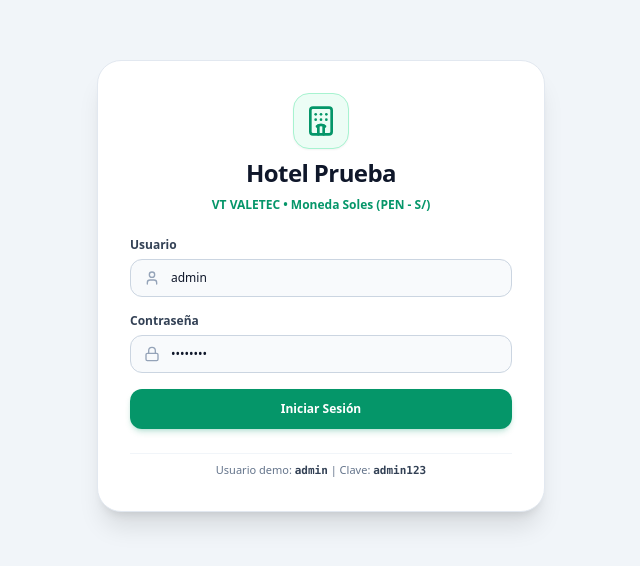
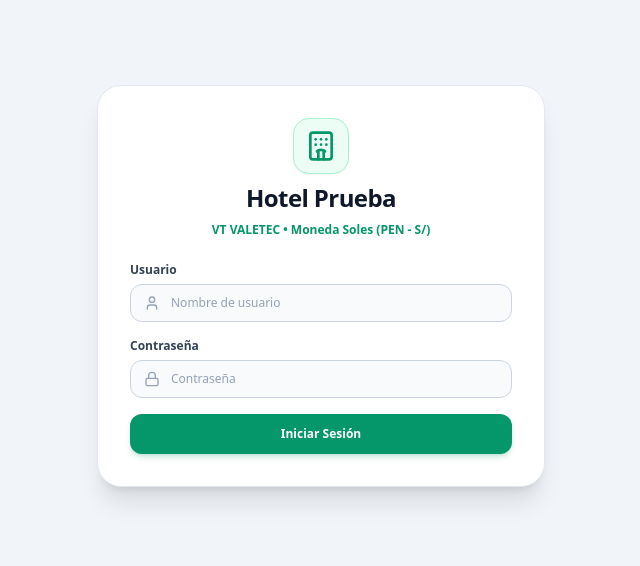
Before and after one commit to fjuarezc14-ctrl/SISTEMA-HOTELERO, a React (Vite) app in the folder frontend/: page / in a window 1280 px wide. Shown: the part 114-680 px from the top of the page, without its empty margins (319-959 px from the left). Built offline with nearby package versions, Linux system fonts and the light colour scheme.

Commit message:
fix: quitar autocompletado y tarjeta de credenciales demo en login

```diff
--- a/frontend/src/pages/LoginPage.jsx
+++ b/frontend/src/pages/LoginPage.jsx
@@ -4,8 +4,8 @@ import { Hotel, Lock, User, AlertCircle } from 'lucide-react';
 
 export function LoginPage() {
   const { login, loading } = useAuth();
-  const [username, setUsername] = useState('admin');
-  const [password, setPassword] = useState('admin123');
+  const [username, setUsername] = useState('');
+  const [password, setPassword] = useState('');
   const [error, setError] = useState('');
 
   const handleSubmit = async (e) => {
@@ -37,7 +37,7 @@ export function LoginPage() {
           </div>
         )}
 
-        <form onSubmit={handleSubmit} className="space-y-4">
+        <form onSubmit={handleSubmit} autoComplete="off" className="space-y-4">
           <div>
             <label className="block text-xs font-semibold text-slate-700 mb-1.5">Usuario</label>
             <div className="relative">
@@ -45,6 +45,7 @@ export function LoginPage() {
               <input
                 type="text"
                 required
+                autoComplete="off"
                 value={username}
                 onChange={(e) => setUsername(e.target.value)}
                 className="w-full bg-slate-50 border border-slate-300 rounded-xl py-2.5 pl-10 pr-4 text-xs text-slate-900 placeholder-slate-400 focus:outline-none focus:border-emerald-600"
@@ -60,6 +61,7 @@ export function LoginPage() {
               <input
                 type="password"
                 required
+                autoComplete="new-password"
                 value={password}
                 onChange={(e) => setPassword(e.target.value)}
                 className="w-full bg-slate-50 border border-slate-300 rounded-xl py-2.5 pl-10 pr-4 text-xs text-slate-900 placeholder-slate-400 focus:outline-none focus:border-emerald-600"
@@ -76,12 +78,6 @@ export function LoginPage() {
             <span>{loading ? 'Ingresando...' : 'Iniciar Sesión'}</span>
           </button>
         </form>
-
-        <div className="text-center pt-2 border-t border-slate-100">
-          <p className="text-[11px] text-slate-500">
-            Usuario demo: <span className="font-mono text-slate-700 font-semibold">admin</span> | Clave: <span className="font-mono text-slate-700 font-semibold">admin123</span>
-          </p>
-        </div>
       </div>
     </div>
   );
```
